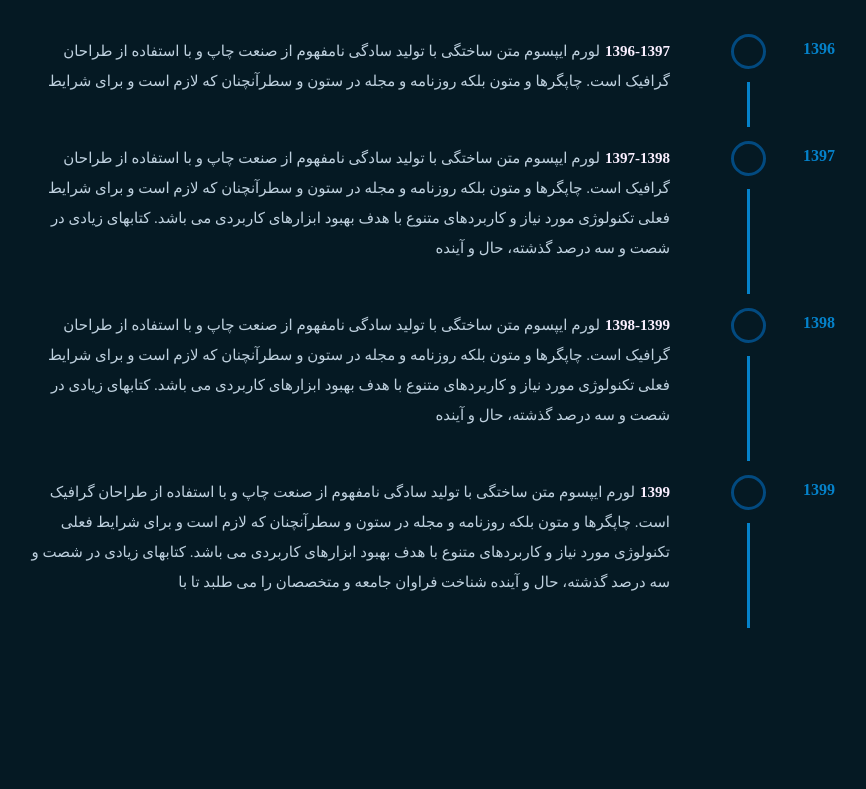
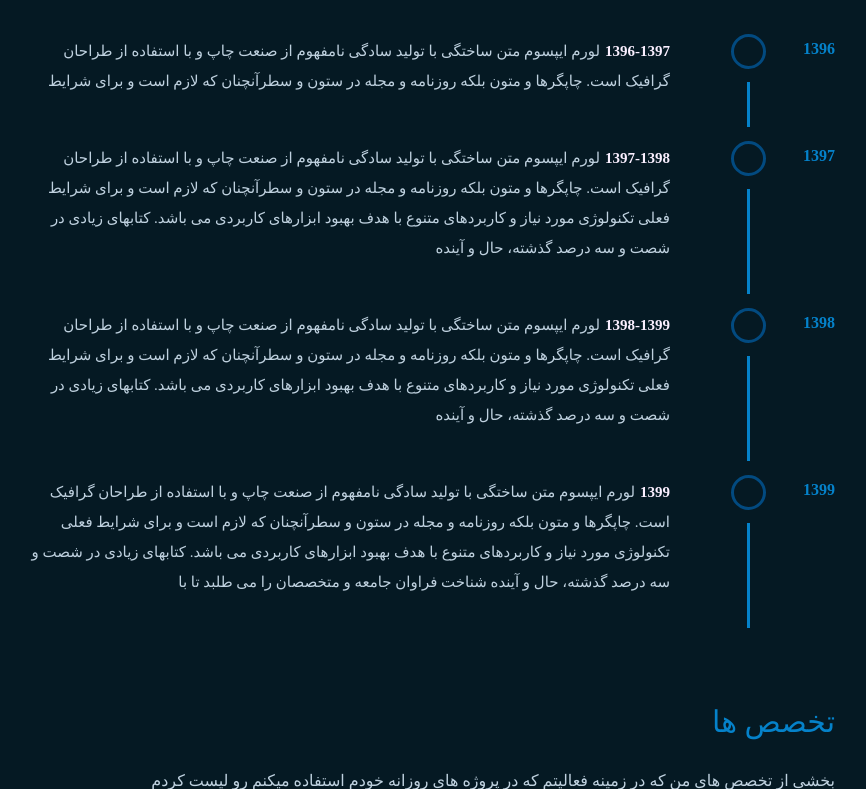
Before and after one commit to sharifiniaa/website, a Next.js app: page / in a window 1280 px wide. Shown: the part 2220-3009 px from the top of the page, without its empty margins (20-886 px from the left). Before the commit the page ends 2848 px from the top, so only its background shows below. Built offline with nearby package versions, Linux system fonts and the light colour scheme; a web font is replaced by a local one.

Commit message:
adds techstacks

```diff
--- a/assets/styles/sass/layout/home-page/_home-page.scss
+++ b/assets/styles/sass/layout/home-page/_home-page.scss
@@ -6,3 +6,5 @@
 @import "./_about-me.scss";
 
 @import "./_resume.scss";
+
+@import "./_tech-stack.scss";
--- /dev/null
+++ b/assets/styles/sass/layout/home-page/_tech-stack.scss
@@ -0,0 +1,9 @@
+.tech-stack {
+    &__wrapper {
+      .tech-stack-content {
+        &__title {
+          @extend .section-title;
+        }
+      }
+    }
+  }
--- a/containers/Resume/index.js
+++ b/containers/HomePage/Resume/index.js
@@ -1,5 +1,5 @@
 import React from "react";
-import Timeline from "../../components/TimeLine";
+import Timeline from "../../../components/TimeLine";
 
 const index = () => {
   return (
--- /dev/null
+++ b/containers/HomePage/TechStack/index.js
@@ -0,0 +1,18 @@
+import React from "react";
+
+const index = () => {
+  return (
+    <div id="tech-stack" className="tech-stack section">
+      <div className="tech-stack__wrapper section-wrapper">
+        <div className="tech-stack-content content-1300">
+            <h2 className='tech-stack-content__title'>تخصص ها</h2>
+            <p className='tech-stack-content__text'>
+                بخشی از تخصص های من که در زمینه فعالیتم که در پروژه های روزانه خودم استفاده میکنم رو لیست کردم
+            </p>
+        </div>
+      </div>
+    </div>
+  );
+};
+
+export default index;
--- a/pages/index.js
+++ b/pages/index.js
@@ -3,7 +3,8 @@ import "../assets/styles/sass/styles.scss";
 import Home from "../containers/HomePage/Home";
 import LastBlog from "../containers/HomePage/LastBlog";
 import AboutMe from "../containers/HomePage/About";
-import Resume from "../containers/Resume/";
+import Resume from "../containers/HomePage/Resume/";
+import TechStack from "../containers/HomePage/TechStack";
 
 export default function index() {
   return (
@@ -12,6 +13,7 @@ export default function index() {
       <LastBlog />
       <AboutMe />
       <Resume />
+      <TechStack />
     </Layout>
   );
 }
```
